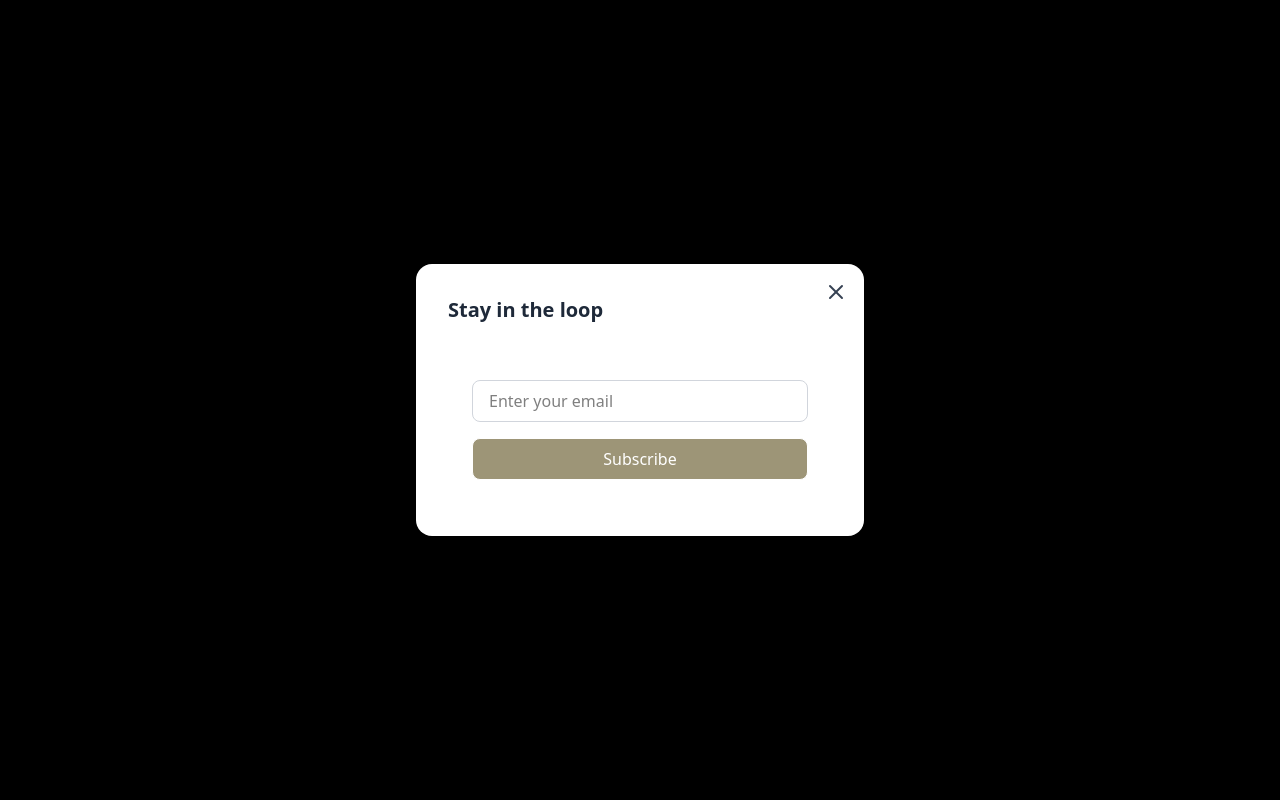
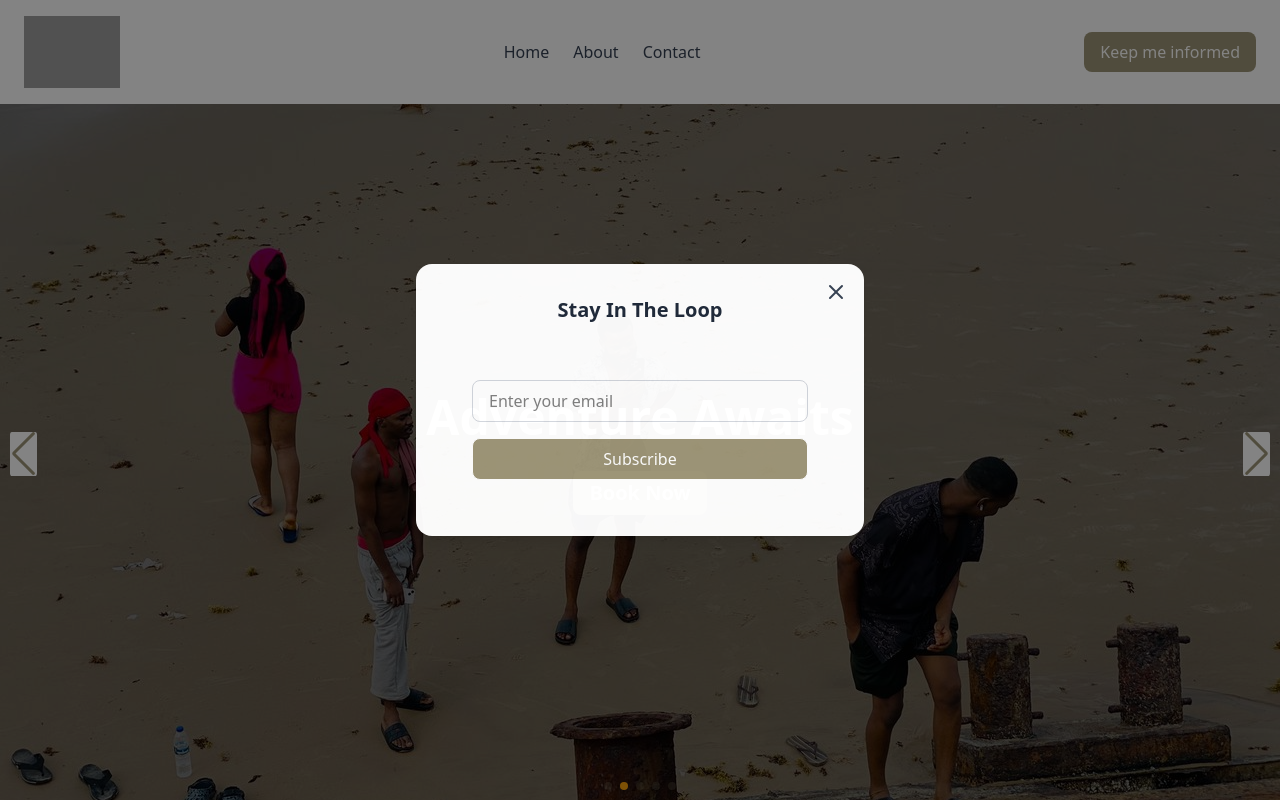
Before and after one commit to emachizy/compass-trybe, a React (Vite) app: page / in a window 1280 px wide. Both pictures are taken after a click on the button "Keep me informed". Shown: the top 800 px of the page. Built offline with nearby package versions, Linux system fonts and the light colour scheme; grey boxes are pictures that could not be loaded; a web font is replaced by a local one.

Commit message:
updated the keep me informed button on the navbar and added a utility folder to reuse handle subscribe function

```diff
--- a/src/components/NavBar.jsx
+++ b/src/components/NavBar.jsx
@@ -62,7 +62,7 @@ const NavBar = () => {
         </div>
         <button
           onClick={() => setIsModalOpen(true)}
-          className="bg-[#9d9577] text-white py-2 px-4 rounded-lg hover:bg-[#fff] hover:text-[#9d9577] transition"
+          className="bg-[#9d9577] text-white py-2 px-4 rounded-lg hover:bg-[#fff] hover:text-[#9d9577] transition cursor-pointer"
         >
           Keep me informed
         </button>
@@ -123,19 +123,25 @@ const NavBar = () => {
           >
             Contact
           </NavLink>
+          <button
+            onClick={() => setIsModalOpen(true)}
+            className="bg-[#9d9577] text-white py-2 px-4 rounded-lg hover:bg-[#fff] hover:text-[#9d9577] transition"
+          >
+            Keep me informed
+          </button>
         </nav>
       </div>
       {/* Subscribe Modal */}
       {isModalOpen && (
-        <div className="fixed inset-0 bg-black bg-opacity-50 flex items-center justify-center z-[200]">
+        <div className="fixed inset-0 bg-black/50 opacity-[97%] flex items-center justify-center z-[200]">
           <div className="bg-white rounded-2xl p-8 w-full max-w-md mx-auto shadow-lg relative">
             <button
-              className="absolute top-4 right-4 text-gray-700 hover:text-red-500"
+              className="absolute top-4 right-4 text-gray-700 hover:text-[#9d9577] cursor-auto"
               onClick={() => setIsModalOpen(false)}
             >
               <X size={24} />
             </button>
-            <h2 className="text-xl font-semibold mb-4 text-gray-800">
+            <h2 className="text-xl mb-4 text-gray-800 capitalize text-center font-bold">
               Stay in the loop
             </h2>
             <form
@@ -151,7 +157,7 @@ const NavBar = () => {
               />
               <button
                 type="submit"
-                className="bg-[#9d9577] text-white py-2 px-4 rounded-lg hover:bg-white hover:text-[#9d9577] border hover:border-[#9d9577] transition"
+                className="bg-[#9d9577] text-white py-2 px-4 rounded-lg hover:bg-white hover:text-[#9d9577] border hover:border-[#9d9577] transition cursor-pointer"
               >
                 Subscribe
               </button>
```
